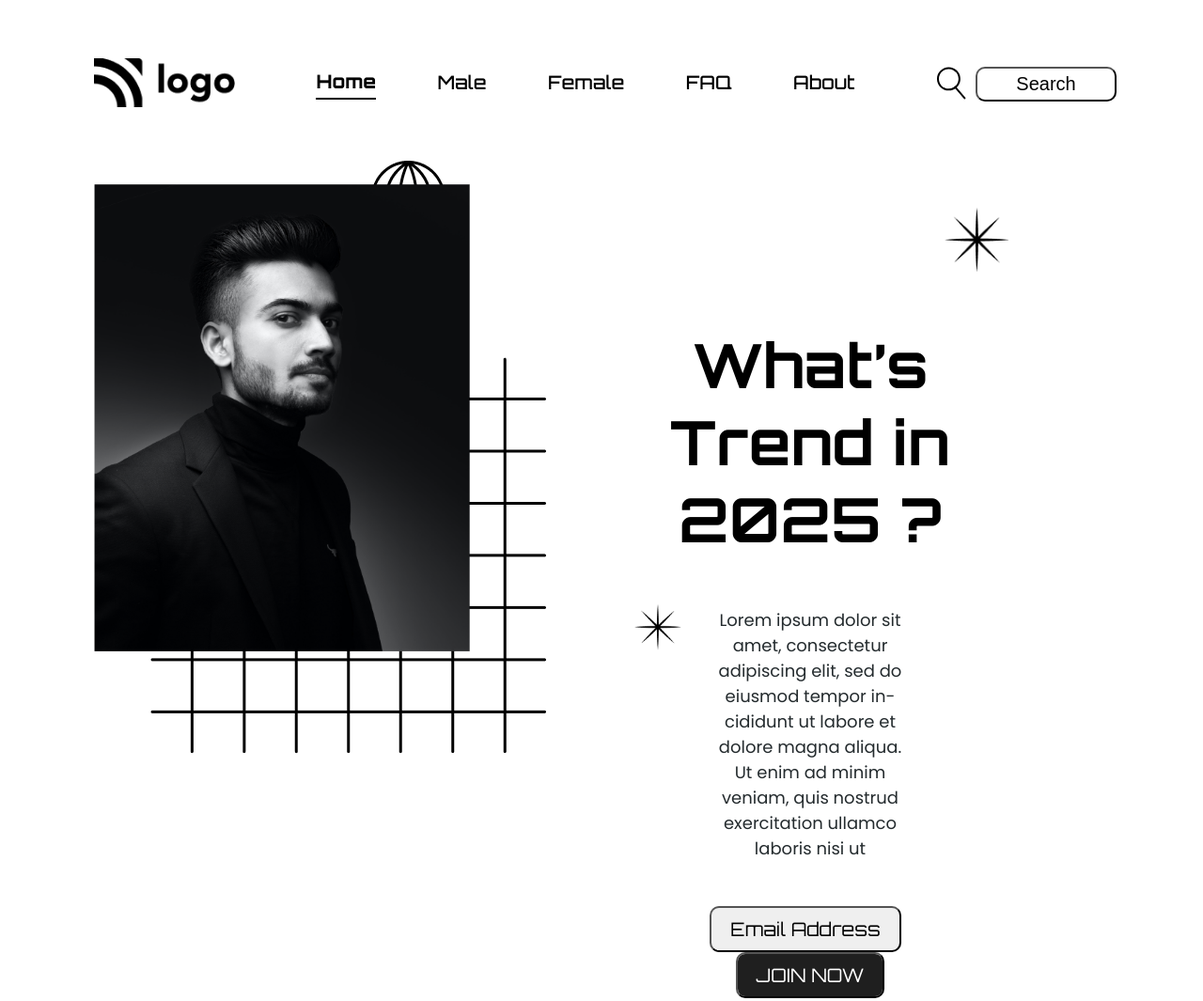
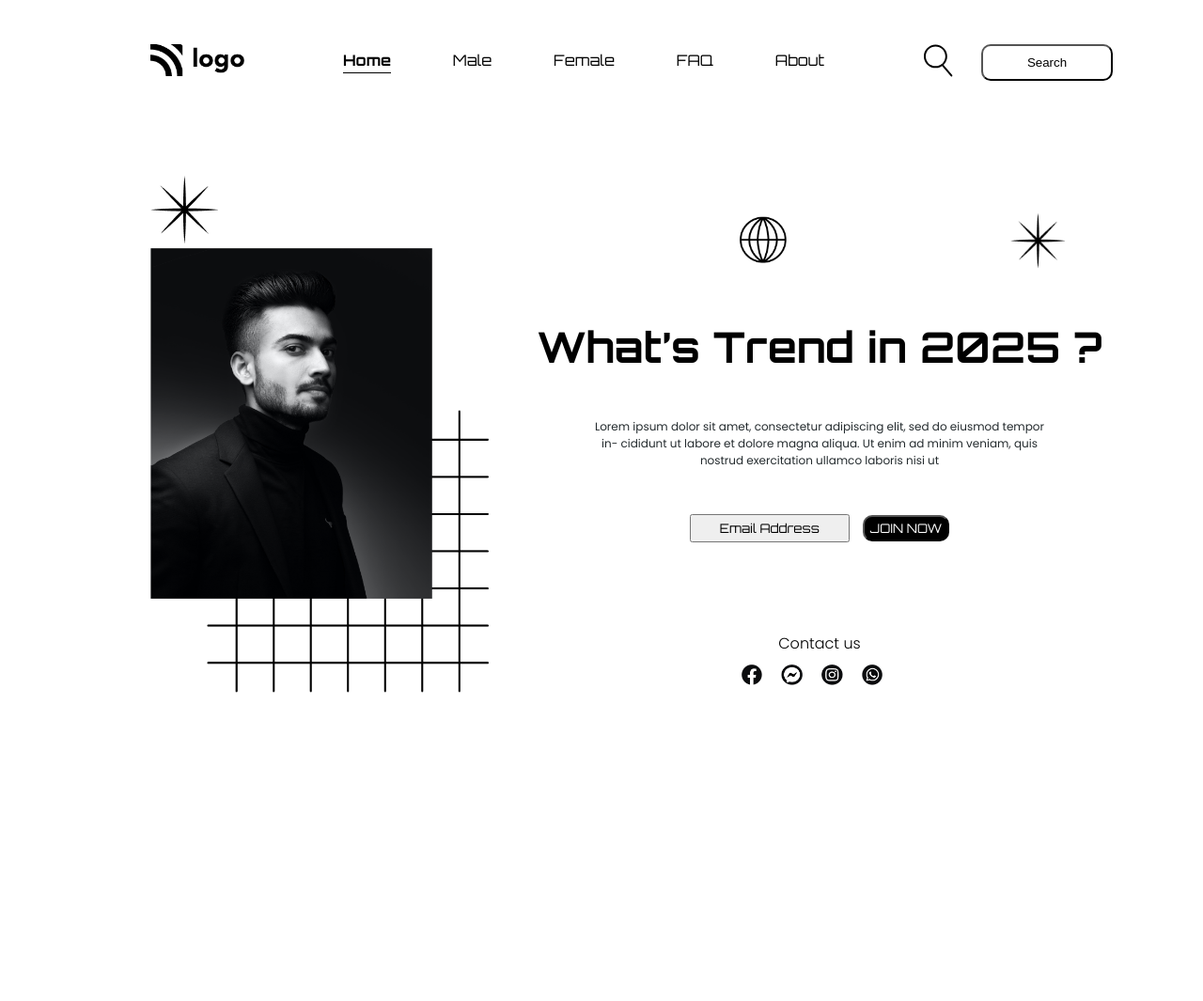
Before and after one commit to yashshamnani/Fashion-Trends-LandingPage, a website: page index.html in a window 1280 px wide. Shown: the top 1065 px of the page at 94% size. After the commit the page ends 932 px from the top, so only its background shows below. Drawn offline with Linux system fonts and the light colour scheme.

Commit message:
updated css

```diff
--- a/style.css
+++ b/style.css
@@ -1,167 +1,168 @@
-@import url('https://fonts.googleapis.com/css2?family=Montserrat:wght@900&family=Oswald:wght@500&display=swap');
-
-
-*{
+  /* ------Globel css----- */
+  * {
     box-sizing: border-box;
+    padding: 0;
     margin: 0;
-    padding: 0;
-    /* overflow: visible;
-     */
-     /* overflow: hidden; */
+    overflow: hidden;
 }
 
-body{
-    font-family:   sans-serif;
-    overflow: hidden;
+body {
+    font-family: 'Orbitron', sans-serif;
 }
-.container{
+
+.container {
     width: 80vw;
-     margin: 50px 100px;
+    margin: 26px 160px;
 }
-.navbar-container img{
-    /* height: 100px; */
-    width: 150px;
-    /* margin-left: 30px; */
-}
-.navbar-container{
+
+/* ----Navbar---- */
+
+.navbar-container {
     text-align: center;
     display: flex;
     justify-content: space-between;
     align-items: center;
     height: 10vh;
-    margin-bottom: 90px;
+    margin-bottom: 5rem;
 }
-.button-group{
+
+.navbar-container div img {
+    width: 100px;
+}
+
+.list {
     display: flex;
-    width: 10vw;
-    justify-content: space-evenly;
-}
-.list{
-
-    display: flex;
-    width: 55vw;
-    justify-content:space-evenly;
-    align-items: center;
-    font-family: 'Orbitron', sans-serif;
-    list-style: none;
-    font-size: 120px;
-    font-weight: 500;
-
-}
-li:first-child{
-    border-bottom: 2px solid black;
-    font-weight: 800;
-    padding-bottom: 5px;
-    color: black;
-}
-.list-item{
-    padding-bottom: 5px;
-    font-size: 20px;
-}
-.search-icon{
-   margin-right: 10px;
-
-}
-.nav-button{
-    width: 150px;
-    padding: 5px 10px;
-    border-radius: 10px;
-    font-size: 20px;
-    margin-right: 50px;
-    background-color: transparent;
-
-}
-[aria-label="banner"] {
-
-    position: relative;
-    width: 100%;
-    height: 90vh;
+    width: 40vw;
+    justify-content: space-between;
 
 }
 
- .square{
+li:first-child {
+    padding-bottom: 3px;
+    border-bottom: 1px solid #000;
+    font-weight: 700;
+}
+
+.button-group {
+    display: flex;
+    justify-content: center;
+    align-items: center;
+}
+
+.search-icon {
+    margin-right: 10px;
+}
+
+.nav-button {
+    border-radius: 10px;
+    padding: 10px 10px;
+    width: 140px;
+    background-color: transparent;
+    margin-left: 20px;
+}
+
+/* Hero Section */
+
+[aria-label="banner"] {
+    width: 100%;
+    height: 90vh;
+    position: relative;
+}
+
+.square img {
     width: 300px;
+    position: absolute;
+    top: 250px;
+    left: 60px;
+}
+
+[alt="person-hero-iamge"] {
+    width: 100px;
+    height: auto;
     position: relative;
-    top: 160px;
-    left:  60px;
+    top: 20pxpx;
+    width: 300px;
+}
 
- }
- [alt="person-hero-iamge"]{
-
-    height:  auto;
-
-    position: relative;
-    /* z-index: 10; */
-    top: -450px;
-    width: 400px;
-    right: 0px;
- }
-
-.star img{
-
-    height: 70px;
-    position:absolute;
+/* ----Small images---- */
+.star img {
+    height: 60px;
+    position: absolute;
+    top: 40px;
     right: 50px;
 }
-.star1 img{
- height: 50px;
- position: relative;
- /* right: 10px;
-  */
-  left: 150px;
-  top: 50px;
+
+.star2 img {
+    width: 33px;
+    height: 37px;
+    position: absolute;
+    top: 455px;
+    left: 422px
 }
-.globe img{
-position: absolute;
-/* right: 20px; */
-right: 650px;
-top: -50px;
+
+.globe img {
+    height: 50px;
+    position: relative;
+    top: 20px;
+    left: 550px;
+}
+
+/* ----Right Side---- */
+.hero-container-right {
+
+    margin-left: 400px;
+    margin-top: -300px;
+    height: 70vh;
+    text-align: center;
+}
+
+.hero-heading {
+    font-size: 45px;
+}
+
+.hero-description {
+    font-size: 12px;
+    font-family: 'Poppins';
+    color: #242B2E;
+    padding: 3rem 4rem;
+}
+
+/* ----Right Side button area---- */
+
+.btn {
+    padding: 8px 40px;
+    background: transparent;
+    border-radius: 10px;
+}
+
+.button-email {
+    padding: 5px 30px;
+    font-family: 'Orbitron';
+}
+
+.button-join {
+    background-color: #000;
+    color: #fff;
+    border-radius: 10px;
+    padding: 4px 6px;
+    font-family: 'Orbitron';
+    margin-left: .6rem;
+    margin-bottom: 6rem;
+}
 
 
+/* ---Right End Section--- */
+.contact-heading {
+    font-family: 'Poppins', sans-serif;
+    font-weight: 300;
 }
-.hero-container-right{
-    height: 70vh;
-    text-align: center;
-    margin-left: 600px;
-    margin-right: 100px;
-    position: relative;
-    top: -800px;
+
+/* ----Icons--- */
+.icons span {
+    margin-right: 1rem;
 }
-.hero-heading{
-    font-size: 65px;
-    margin-bottom: 5px;
-    font-family: 'Orbitron', sans-serif;
+
+.icons span img {
+    height: 2rem;
+    padding-top: .6rem;
 }
-.hero-description{
-    font-size: 18px;
-    font-family: 'Poppins';
-    color: #242B2E;
-    padding: 48px 64px;
-}
-.button-email{
-
-    padding: 10px 20px;
-    font-size: 20px;
-    border-radius: 10px;
-    font-family: 'Orbitron';
-    margin-right: 10px;
-}
-.button-join{
-    padding: 10px 20px;
-    font-size: 20px;
-    border-radius: 10px;
-    font-family: 'Orbitron';
-    box-shadow: 0 0 40px 40px #1f1f1f inset;
-    color: #fffFFF;
-}
-.contact-heading{
-    margin-top: 60px;
-    font-size: 20px;
-
-}
-.icons{
- margin-top: 10px;
-}
-.icons span img{
-    margin: 1rem;
-}
```
